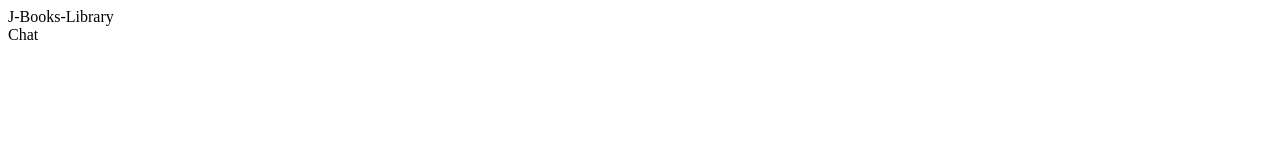
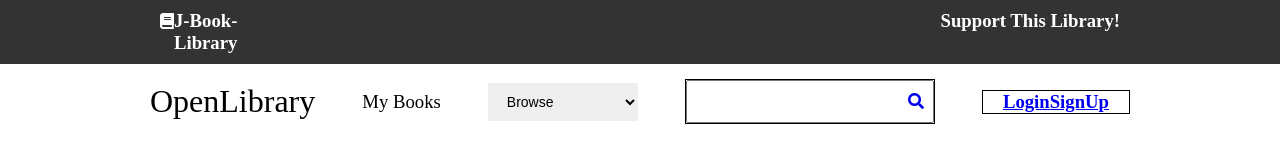
Before and after one commit to drey771/e-library, a plain HTML site: page index.html in a window 1280 px wide. Drawn offline with Linux system fonts and the light colour scheme.

Commit message:
more styles and html blocks added

```diff
--- a/index.html
+++ b/index.html
@@ -4,13 +4,53 @@
     <meta charset="UTF-8" />
     <meta name="viewport" content="width=device-width, initial-scale=1.0" />
     <title>Document</title>
+    <link rel="stylesheet" href="style.css" />
+    <link
+      rel="stylesheet"
+      href="https://cdnjs.cloudflare.com/ajax/libs/font-awesome/5.15.3/css/all.min.css"
+    />
   </head>
   <body>
+    <nav>
+      <a href="#" class="left">
+        <i class="fas fa-book"></i>
+        <h3>J-Book-Library</h3>
+      </a>
+      <div class="right">
+        <h3><a href="#">Support This Library!</a></h3>
+      </div>
+    </nav>
     <div class="container">
-      <nav>
-        <div class="logo">J-Books-Library</div>
-        <div class="nav-content">Chat</div>
-      </nav>
+      <div class="header">
+        <h1 class="logo"><a href="#">OpenLibrary</a></h1>
+        <h3 class="book"><a href="#">My Books</a></h3>
+        <select title="1">
+          <option value="1">Browse</option>
+          <option value="1">Love</option>
+          <option value="1">Growth</option>
+          <option value="1">Holy Spirit</option>
+          <option value="1">Evangelism</option>
+          <option value="1">Discipleship</option>
+        </select>
+        <div class="search">
+          <input type="text" title="hey" id="s-box" />
+          <a href="#" id="s-icon"><i class="fa fa-search"></i></a>
+        </div>
+        <div class="user">
+          <a href="#"><h3>Login</h3></a>
+          <a href="#"><h3>SignUp</h3></a>
+        </div>
+      </div>
+      <!-- <main>
+        <h1>my boojk</h1>
+        <h1>my boojk</h1>
+        <h1>my boojk</h1>
+        <h1>my boojk</h1>
+        <h1>my boojk</h1>
+        <h1>my boojk</h1>
+        <h1>my boojk</h1>
+        <h1>my boojk</h1>
+      </main> -->
     </div>
   </body>
 </html>
--- a/style.css
+++ b/style.css
@@ -4,6 +4,101 @@
   padding: 0;
 }
 
+nav {
+  display: flex;
+  justify-content: space-between;
+  padding: 10px 160px;
+  background-color: #333333;
+}
+
+nav .left {
+  width: 120px;
+  display: flex;
+  justify-content: space-between;
+  color: #ffffff;
+  text-decoration: none;
+}
+
+.left i {
+  margin-top: 3px;
+}
+
+.left:hover {
+  color: #b3aeae;
+}
+
+nav .right {
+  color: #ffffff;
+}
+
+.right h3 a {
+  text-decoration: none;
+  color: #ffffff;
+}
+
+.right h3 a:hover {
+  color: #b3aeae;
+}
+
 .container {
-    width: 900px;
+  width: 1000px;
+  margin: 0 auto;
+  background-color: #e1dcc5;
 }
+
+.header {
+  display: flex;
+  justify-content: space-between;
+  align-items: center;
+  padding: 15px 10px;
+  background-color: #ffffff;
+}
+
+.logo a,
+.book a {
+  text-decoration: none;
+  color: black;
+  font-weight: 300;
+}
+
+.header select {
+  border: none;
+  width: 150px;
+  font-size: 14px;
+  padding: 10px 15px;
+}
+
+option {
+  color: #ffffff;
+  background-color: #333333;
+}
+
+.search {
+  border: 1px solid black;
+  width: 250px;
+  display: flex;
+  justify-content: space-between;
+  position: relative;
+}
+
+.search #s-box {
+  width: 100%;
+  padding: 12px 10px;
+}
+
+.search #s-icon {
+  position: absolute;
+  top: 12.5px;
+  right: 10px;
+}
+
+.user {
+  display: flex;
+  justify-content: space-between;
+  border: 1px solid black;
+  padding: 0 20px;
+}
+
+main {
+  background-color: mintcream;
+}
```
